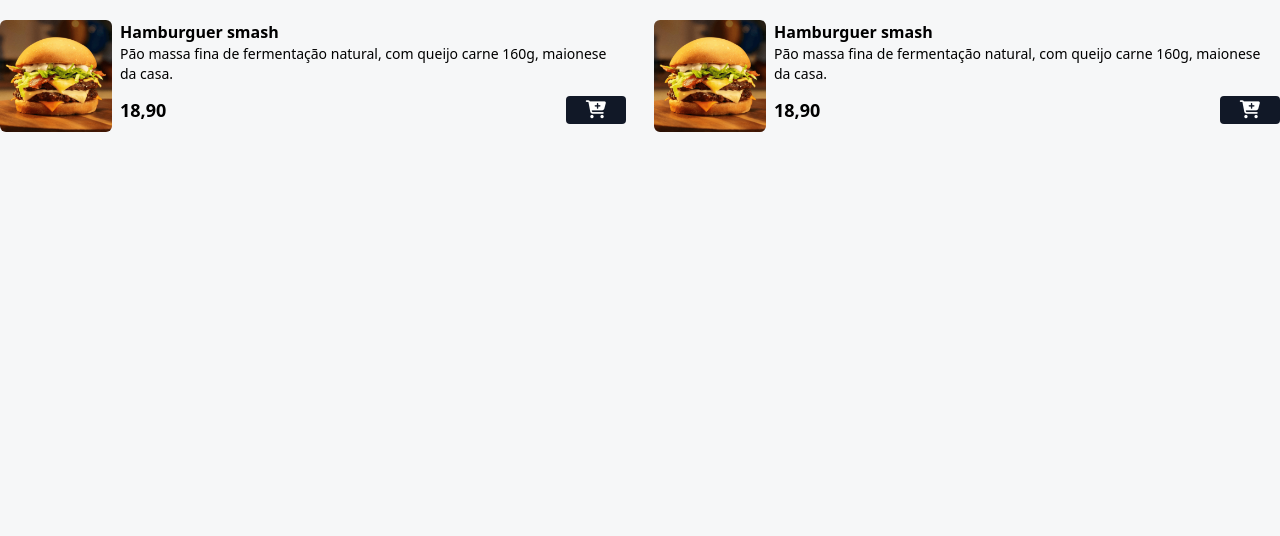
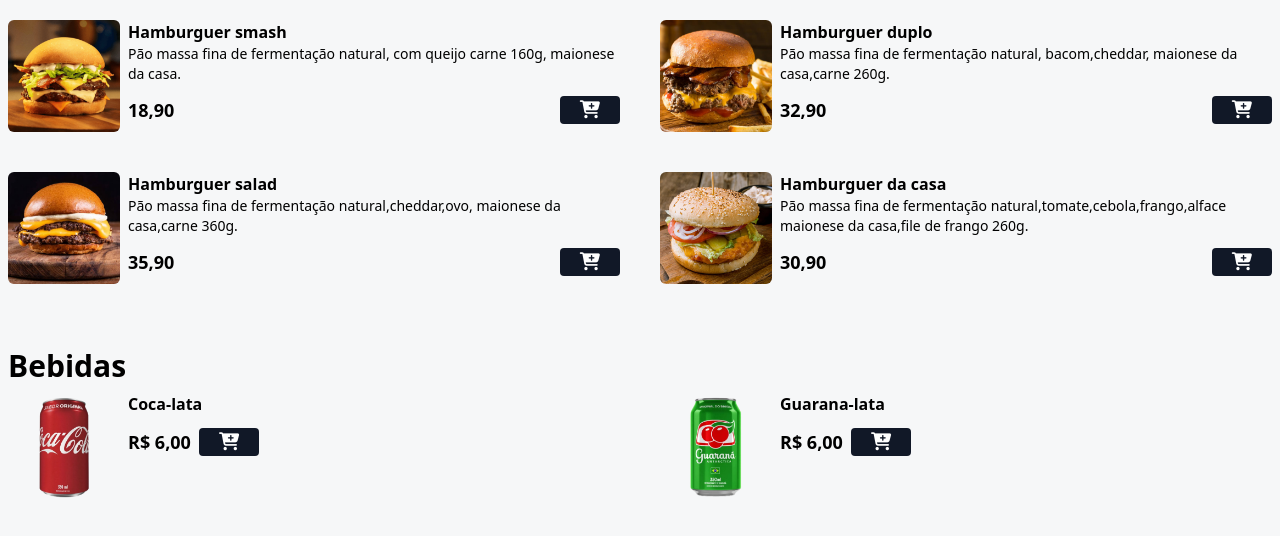
Before and after one commit to ivanProgramador/cardapio, a website: page index.html in a window 1280 px wide. Shown: the part 496-1032 px from the top of the page. Before the commit the page ends 800 px from the top, so only its background shows below. Drawn offline with Linux system fonts and the light colour scheme.

Commit message:
grid bebidas e comidas pronto

```diff
--- a/index.html
+++ b/index.html
@@ -1,26 +1,34 @@
 <!DOCTYPE html>
 <html lang="en">
   <head>
-    <meta charset="UTF-8">
-    <meta name="viewport" content="width=device-width, initial-scale=1.0">
-    <link rel="stylesheet" href="https://cdnjs.cloudflare.com/ajax/libs/font-awesome/6.7.2/css/all.min.css" integrity="sha512-Evv84Mr4kqVGRNSgIGL/F/aIDqQb7xQ2vcrdIwxfjThSH8CSR7PBEakCr51Ck+w+/U6swU2Im1vVX0SVk9ABhg==" crossorigin="anonymous" referrerpolicy="no-referrer" />
+    <meta charset="UTF-8" />
+    <meta name="viewport" content="width=device-width, initial-scale=1.0" />
+    <link
+      rel="stylesheet"
+      href="https://cdnjs.cloudflare.com/ajax/libs/font-awesome/6.7.2/css/all.min.css"
+      integrity="sha512-Evv84Mr4kqVGRNSgIGL/F/aIDqQb7xQ2vcrdIwxfjThSH8CSR7PBEakCr51Ck+w+/U6swU2Im1vVX0SVk9ABhg=="
+      crossorigin="anonymous"
+      referrerpolicy="no-referrer"
+    />
     <link rel="stylesheet" href="./styles/output.css" />
     <title>Hamburgueria</title>
   </head>
   <body>
     <!--HEADER-->
-     <header class="w-full h-[420px] bg-zinc-900  bg-home bg-cover " >
-      <div class="w-full h-full flex flex-col justify-center items-center" >
+    <header class="w-full h-[420px] bg-zinc-900 bg-home bg-cover">
+      <div class="w-full h-full flex flex-col justify-center items-center">
         <img
           src="./assets/hamb-1.png"
           alt="Logo"
           class="w-32 h-32 rounded-full shadow-lg hover:scale-110 duration-200"
         />
-         <h1 class="text-4xl mt-4 mb-2 font-bold text-white" >Dev Burguer</h1>
-         <span class="text-white font-medium" > Rua dev 10, Fortaleza CE </span>
+        <h1 class="text-4xl mt-4 mb-2 font-bold text-white">Dev Burguer</h1>
+        <span class="text-white font-medium"> Rua dev 10, Fortaleza CE </span>
 
         <div class="bg-green-600 px-4 py-1 rounded-lg" id="date-span">
-            <span class="text-white font-medium" >Seg a Dom - 18:00 as 22:00 </span>
+          <span class="text-white font-medium"
+            >Seg a Dom - 18:00 as 22:00
+          </span>
         </div>
       </div>
     </header>
@@ -30,13 +38,12 @@
       Conheça nosso menu
     </h2>
     <!--INICIO MENU-->
-   <div id="menu" >
-
-      <main class="grid grid-cols-1  md:grid-cols-2 gap-7 mx-auto max-w-7xl" >
+    <div id="menu">
+      <main
+        class="grid grid-cols-1 md:grid-cols-2 gap-7 md:gap-10 mx-auto max-w-7xl px-2 mb-16"
+      >
         <!--Produto item-->
-
-
-         <div class="flex gap-2" >
+        <div class="flex gap-2">
           <img
             src="./assets/hamb-1.png"
             alt="Hamburguer smash"
@@ -44,11 +51,12 @@
           />
           <div>
             <p class="font-bold">Hamburguer smash</p>
-               <p class="text-sm">Pão massa fina de fermentação natural, com queijo
-                  carne 160g, maionese da casa.
+            <p class="text-sm">
+              Pão massa fina de fermentação natural, com queijo carne 160g,
+              maionese da casa.
             </p>
-               <div class="flex items-center gap-2 justify-between mt-3" >
-                  <p class="font-bold text-lg" >18,90</p>
+            <div class="flex items-center gap-2 justify-between mt-3">
+              <p class="font-bold text-lg">18,90</p>
 
               <button
                 class="bg-gray-900 px-5 rounded add-to-cart-btn"
@@ -60,42 +68,161 @@
             </div>
           </div>
         </div>
-
-
-
-
-
-
-
-         <div class="flex gap-2" >
+        <!--fim produto item-->
+        <!--Produto item-->
+        <div class="flex gap-2">
           <img
-              src="./assets/hamb-1.png"
-              alt="Hamburguer smash"
+            src="./assets/hamb-2.png"
+            alt="Hamburguer duplo"
             class="w-28 h-28 rounded-md hover:scale-110 hover:rotate-2 duration-300"
           />
+
           <div>
-               <p class="font-bold">Hamburguer smash</p>
-               <p class="text-sm">Pão massa fina de fermentação natural, com queijo
-                  carne 160g, maionese da casa.
+            <p class="font-bold">Hamburguer duplo</p>
+            <p class="text-sm">
+              Pão massa fina de fermentação natural, bacom,cheddar, maionese da
+              casa,carne 260g.
             </p>
-               <div class="flex items-center gap-2 justify-between mt-3" >
-                  <p class="font-bold text-lg" >18,90</p>
+
+            <div class="flex items-center gap-2 justify-between mt-3">
+              <p class="font-bold text-lg">32,90</p>
 
               <button
                 class="bg-gray-900 px-5 rounded add-to-cart-btn"
-                       data-name="Hamburguer smash"
-                       data-price="18.90"
+                data-name="Hamburguer duplo"
+                data-price="35.90"
               >
                 <i class="fa fa-cart-plus text-lg text-white"></i>
               </button>
             </div>
           </div>
         </div>
+        <!--fim produto item-->
 
+        <!--Produto item-->
+        <div class="flex gap-2">
+          <img
+            src="./assets/hamb-3.png"
+            alt="Hamburguer salad"
+            class="w-28 h-28 rounded-md hover:scale-110 hover:rotate-2 duration-300"
+          />
+
+          <div>
+            <p class="font-bold">Hamburguer salad</p>
+            <p class="text-sm">
+              Pão massa fina de fermentação natural,cheddar,ovo, maionese da
+              casa,carne 360g.
+            </p>
+
+            <div class="flex items-center gap-2 justify-between mt-3">
+              <p class="font-bold text-lg">35,90</p>
+
+              <button
+                class="bg-gray-900 px-5 rounded add-to-cart-btn"
+                data-name="Hamburguer duplo"
+                data-price="32.90"
+              >
+                <i class="fa fa-cart-plus text-lg text-white"></i>
+              </button>
+            </div>
+          </div>
+        </div>
+        <!--fim produto item-->
+
+        <!--Produto item-->
+        <div class="flex gap-2">
+          <img
+            src="./assets/hamb-4.png"
+            alt="Hamburguer salad"
+            class="w-28 h-28 rounded-md hover:scale-110 hover:rotate-2 duration-300"
+          />
+
+          <div>
+            <p class="font-bold">Hamburguer da casa</p>
+            <p class="text-sm">
+              Pão massa fina de fermentação natural,tomate,cebola,frango,alface
+              maionese da casa,file de frango 260g.
+            </p>
+
+            <div class="flex items-center gap-2 justify-between mt-3">
+              <p class="font-bold text-lg">30,90</p>
+
+              <button
+                class="bg-gray-900 px-5 rounded add-to-cart-btn"
+                data-name="Hamburguer da casa"
+                data-price="30,00"
+              >
+                <i class="fa fa-cart-plus text-lg text-white"></i>
+              </button>
+            </div>
+          </div>
+        </div>
+        <!--fim produto item-->
       </main>
-
     </div>
     <!--FINAL MENU-->
 
+    <div class="mx-auto max-w-7xl px-2 my-2">
+      <h2 class="font-bold text-3xl">Bebidas</h2>
+    </div>
+
+    <!--GRID BEBIDAS -->
+    <div
+      class="grid grid-cols-1 md:grid-cols-2 gap-7 md:gap-10 mx-auto max-w-7xl px-2 mb-16"
+      id="menu"
+    >
+      <!--bebida item-->
+      <div class="flex gap-2 w-full">
+        <img
+          src="./assets/refri-1.png"
+          alt="Coca-lata"
+          class="w-28 h-28 rounded-md hover:scale-110 hover:rotate-2 duration-300"
+        />
+
+        <div>
+          <p class="font-bold">Coca-lata</p>
+
+          <div class="flex items-center gap-2 justify-between mt-3">
+            <p class="font-bold text-lg">R$ 6,00</p>
+
+            <button
+              class="bg-gray-900 px-5 rounded add-to-cart-btn"
+              data-name="Coca-lata"
+              data-price="6.00"
+            >
+              <i class="fa fa-cart-plus text-lg text-white"></i>
+            </button>
+          </div>
+        </div>
+      </div>
+      <!--fim bebida item-->
+
+      <!--bebida item-->
+      <div class="flex gap-2 w-full">
+        <img
+          src="./assets/refri-2.png"
+          alt="Guarana-lata"
+          class="w-28 h-28 rounded-md hover:scale-110 hover:rotate-2 duration-300"
+        />
+
+        <div>
+          <p class="font-bold">Guarana-lata</p>
+
+          <div class="flex items-center gap-2 justify-between mt-3">
+            <p class="font-bold text-lg">R$ 6,00</p>
+
+            <button
+              class="bg-gray-900 px-5 rounded add-to-cart-btn"
+              data-name="Guarana-lata"
+              data-price="6.00"
+            >
+              <i class="fa fa-cart-plus text-lg text-white"></i>
+            </button>
+          </div>
+        </div>
+      </div>
+      <!--fim bebida item-->
+    </div>
+    <!--FIM GRID BEBIDAS -->
   </body>
 </html>
```
Also changed, not shown: styles/output.css. Lines whose indentation alone changed are shown as unchanged.
